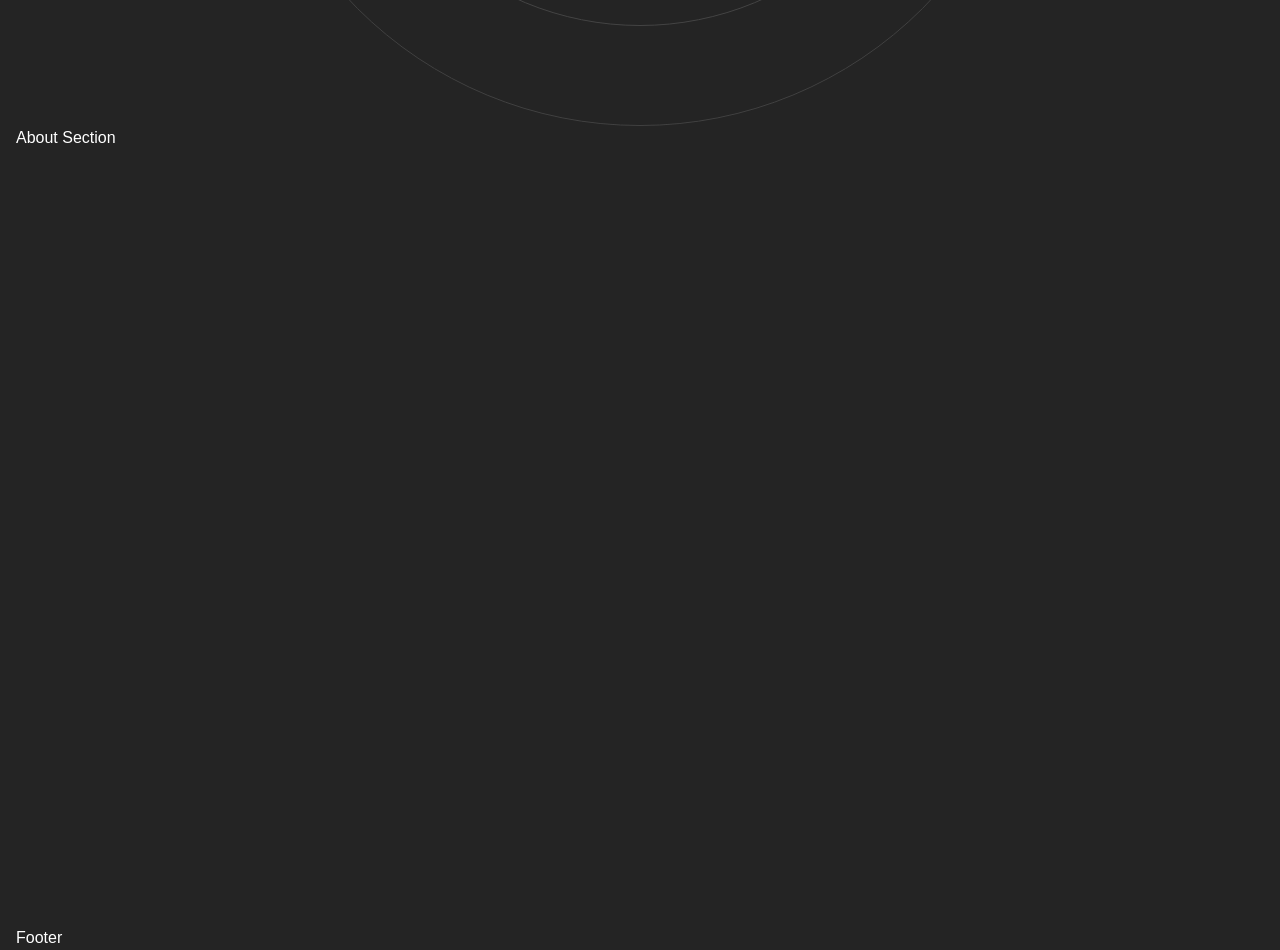
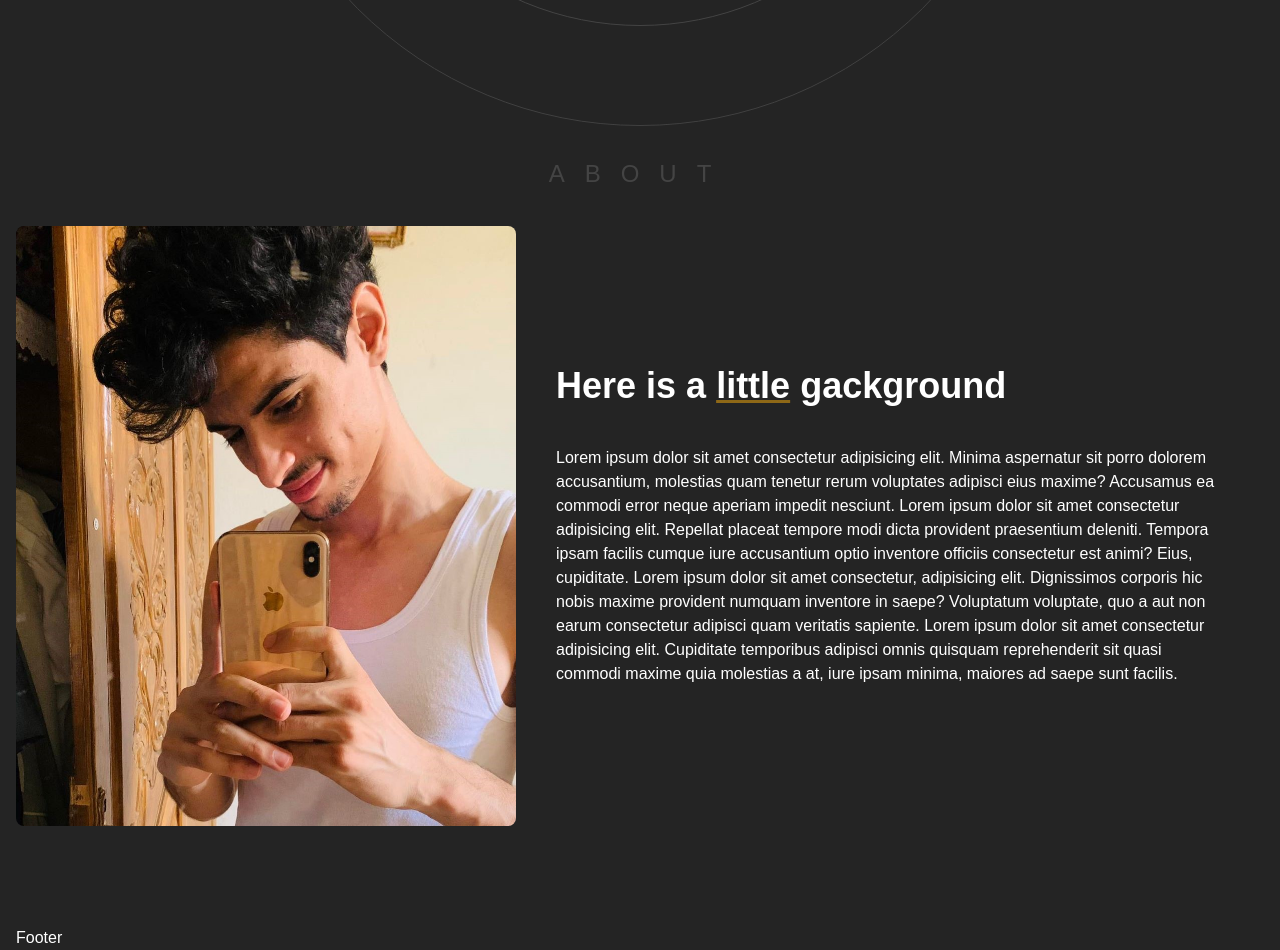
Before and after one commit to RamezTaher/Portfolio, a React (Create React App) app: page / in a window 1280 px wide. Shown: the part 740-1690 px from the top of the page. Built offline with nearby package versions, Linux system fonts and the light colour scheme.

Commit message:
Finished the about section

```diff
--- a/src/components/About.jsx
+++ b/src/components/About.jsx
@@ -1,7 +1,61 @@
 import React from "react"
+import { motion } from "framer-motion"
+import ramez from "../assets/images/ram-1.jpg"
 
 const About = () => {
-  return <div className="h-screen">About Section</div>
+  return (
+    <motion.div
+      initial={{
+        opacity: 0,
+      }}
+      transition={{
+        duration: 1.5,
+      }}
+      whileInView={{ opacity: 1 }}
+      className="h-screen py-10 flex flex-col text-center md:text-left relative md:flex-row items-center justify-evenly "
+    >
+      <h3 className="absolute top-8 uppercase tracking-[20px] text-2xl text-gray">
+        About
+      </h3>
+      <motion.img
+        initial={{
+          x: -200,
+          opacity: 0,
+        }}
+        transition={{
+          duration: 1.2,
+        }}
+        whileInView={{ x: 0, opacity: 1 }}
+        viewport={{ once: true }}
+        className=" md:mb-0 flex-shrink-0 w-56 h-56 rounded-full object-cover md:rounded-lg md:w-64 md:h-96 lg:w-[500px] lg:h-[600px]"
+        src={ramez}
+      />
+
+      <div className="flex flex-col gap-10 md:px-10">
+        <h4 className="text-4xl font-semibold">
+          Here is a{" "}
+          <span className="underline decoration-warning/50">little</span>{" "}
+          gackground
+        </h4>
+        <p className="text-base">
+          Lorem ipsum dolor sit amet consectetur adipisicing elit. Minima
+          aspernatur sit porro dolorem accusantium, molestias quam tenetur rerum
+          voluptates adipisci eius maxime? Accusamus ea commodi error neque
+          aperiam impedit nesciunt. Lorem ipsum dolor sit amet consectetur
+          adipisicing elit. Repellat placeat tempore modi dicta provident
+          praesentium deleniti. Tempora ipsam facilis cumque iure accusantium
+          optio inventore officiis consectetur est animi? Eius, cupiditate.
+          Lorem ipsum dolor sit amet consectetur, adipisicing elit. Dignissimos
+          corporis hic nobis maxime provident numquam inventore in saepe?
+          Voluptatum voluptate, quo a aut non earum consectetur adipisci quam
+          veritatis sapiente. Lorem ipsum dolor sit amet consectetur adipisicing
+          elit. Cupiditate temporibus adipisci omnis quisquam reprehenderit sit
+          quasi commodi maxime quia molestias a at, iure ipsam minima, maiores
+          ad saepe sunt facilis.
+        </p>
+      </div>
+    </motion.div>
+  )
 }
 
 export default About
--- a/tailwind.config.js
+++ b/tailwind.config.js
@@ -20,7 +20,7 @@ module.exports = {
         stroke: "#AFADAD",
         gray: "#444",
         danger: "#D11317",
-        warning: "#f7abba",
+        warning: "#f7ab0a",
         success: "#00800A",
       },
       fontFamily: {
```
